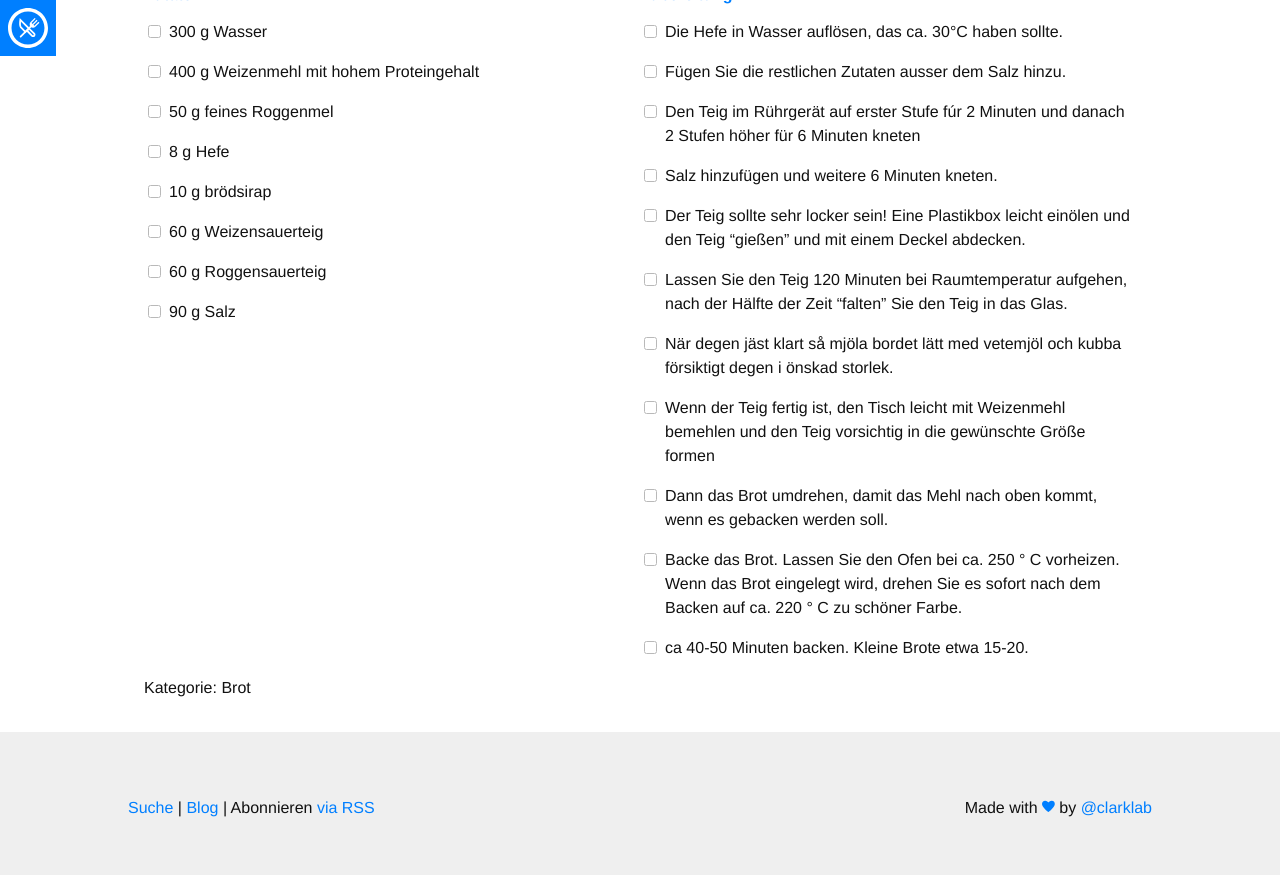
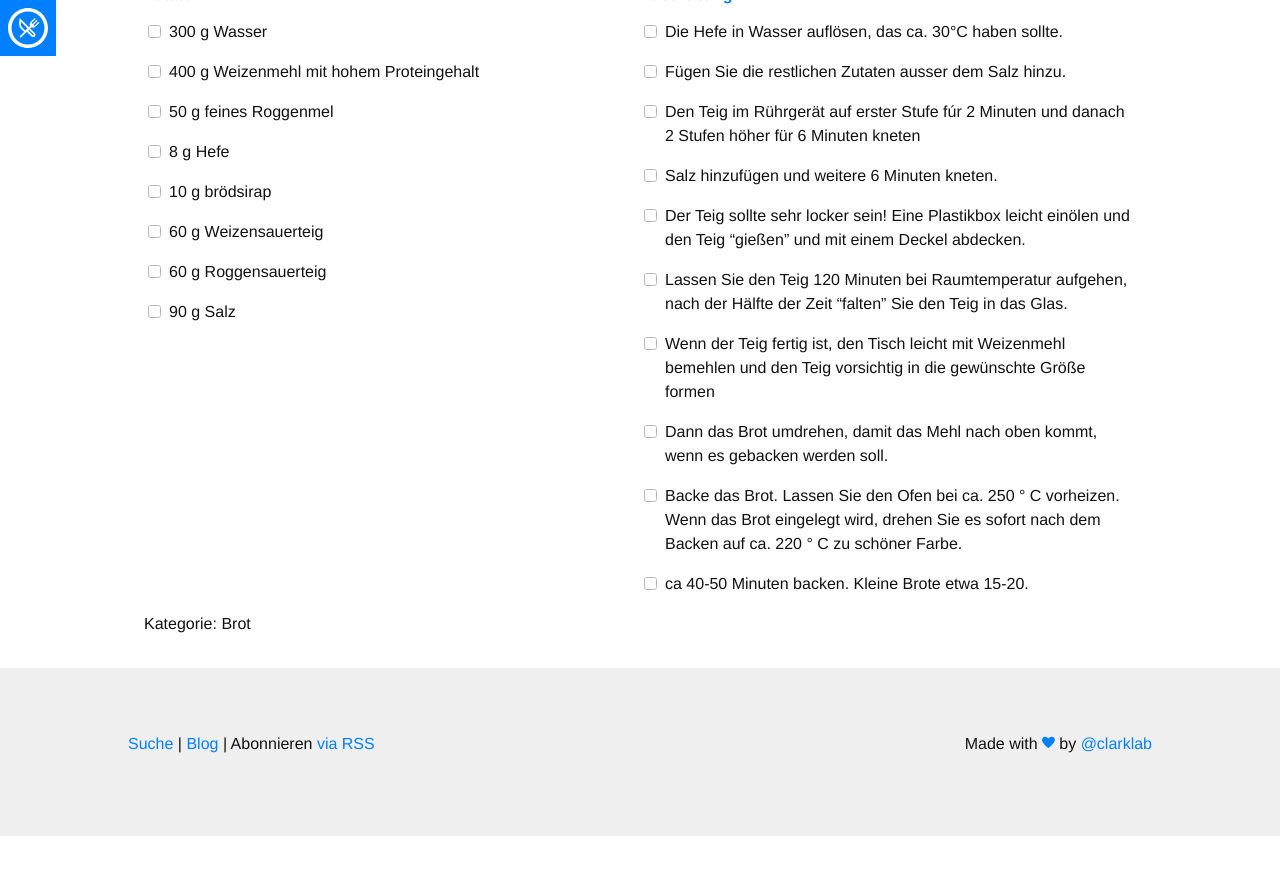
Before and after one commit to kochrunde/kochrunde.github.io, a Jekyll site: the page built from _recipes/bamsesur.md, in a window 1280 px wide and 900 px high, scrolled down 876 px. Shown: the top 875 px of the window. Built offline with Jekyll 4.4.1, drawn with Linux system fonts in a browser that asks for light colours; nearby versions of some CDN libraries; some web fonts are replaced; after the commit the page ends 1712 px from its top, so only the background shows below that.

Commit message:
Update bamsesur.md

```diff
--- a/_recipes/bamsesur.md
+++ b/_recipes/bamsesur.md
@@ -24,7 +24,6 @@ directions:
 - Salz hinzufügen und weitere 6 Minuten kneten.
 - Der Teig sollte sehr locker sein! Eine Plastikbox leicht einölen und den Teig "gießen" und mit einem Deckel abdecken.
 - Lassen Sie den Teig 120 Minuten bei Raumtemperatur aufgehen, nach der Hälfte der Zeit "falten" Sie den Teig in das Glas.
-- När degen jäst klart så mjöla bordet lätt med vetemjöl och kubba försiktigt degen i önskad storlek.
 - Wenn der Teig fertig ist, den Tisch leicht mit Weizenmehl bemehlen und den Teig vorsichtig in die gewünschte Größe formen
 - Dann das Brot umdrehen, damit das Mehl nach oben kommt, wenn es gebacken werden soll.
 - Backe das Brot. Lassen Sie den Ofen bei ca. 250 ° C vorheizen. Wenn das Brot eingelegt wird, drehen Sie es sofort nach dem Backen auf ca. 220 ° C zu schöner Farbe.
```
